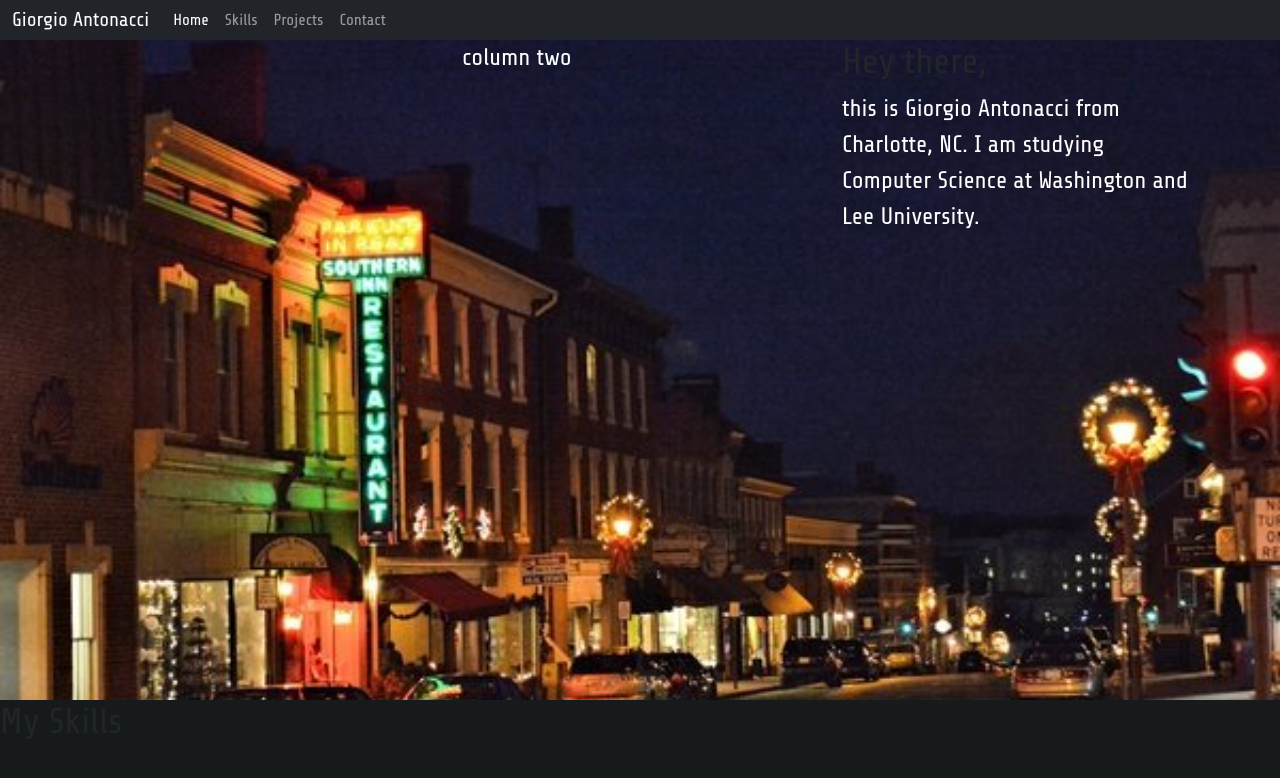
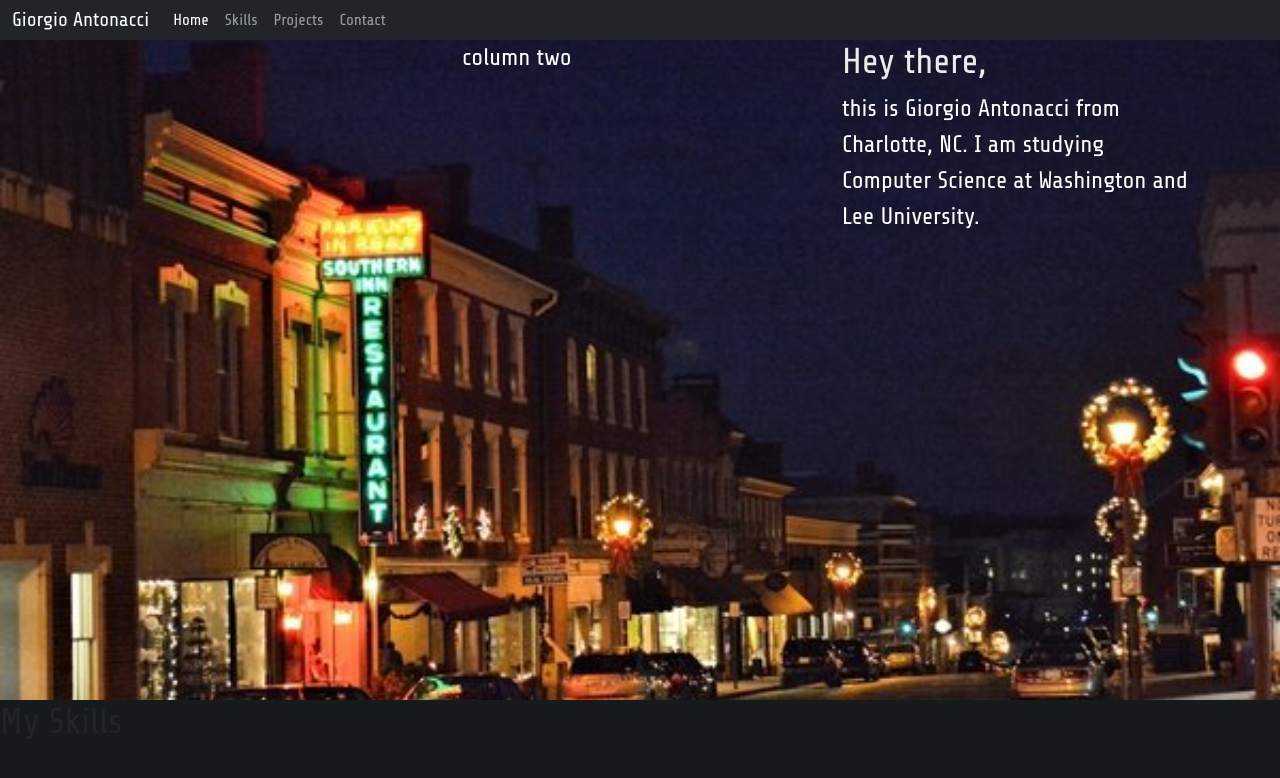
Before and after one commit to antonaccig24/webPortfolio, a plain HTML site: page index.html in a window 1280 px wide. Shown: the top 778 px of the page. Drawn offline with nearby package versions, Linux system fonts and the light colour scheme.

Commit message:
color updates

```diff
--- a/style.css
+++ b/style.css
@@ -13,6 +13,8 @@ height: 700px;}
 body{font-family: 'Share Tech', sans-serif;}
 
 h1,h2,h3,h4,h5{font-family: 'Share Tech', sans-serif;font-size: 2.25rem;}
+h1{color:rgb(235, 235, 237);}
+
 
 p{font-size: 1.5rem;
     color:white;}
```
